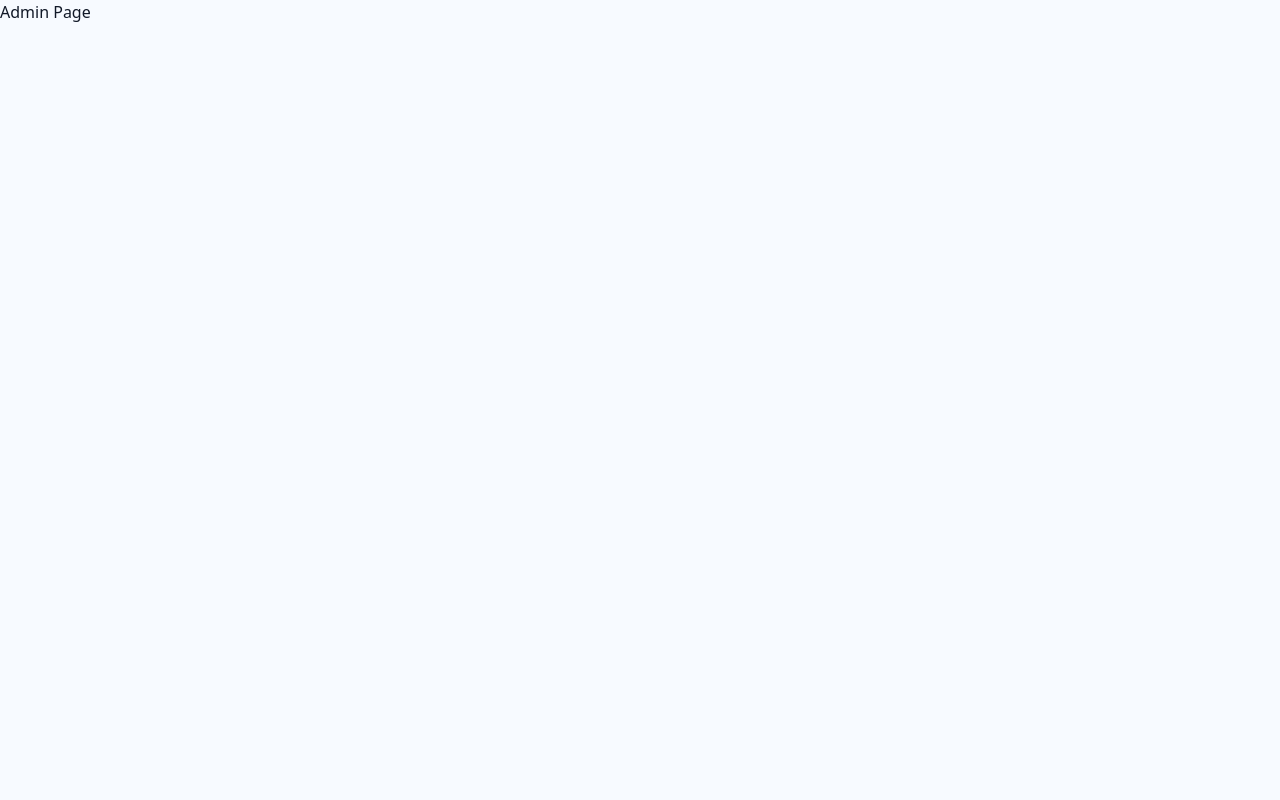
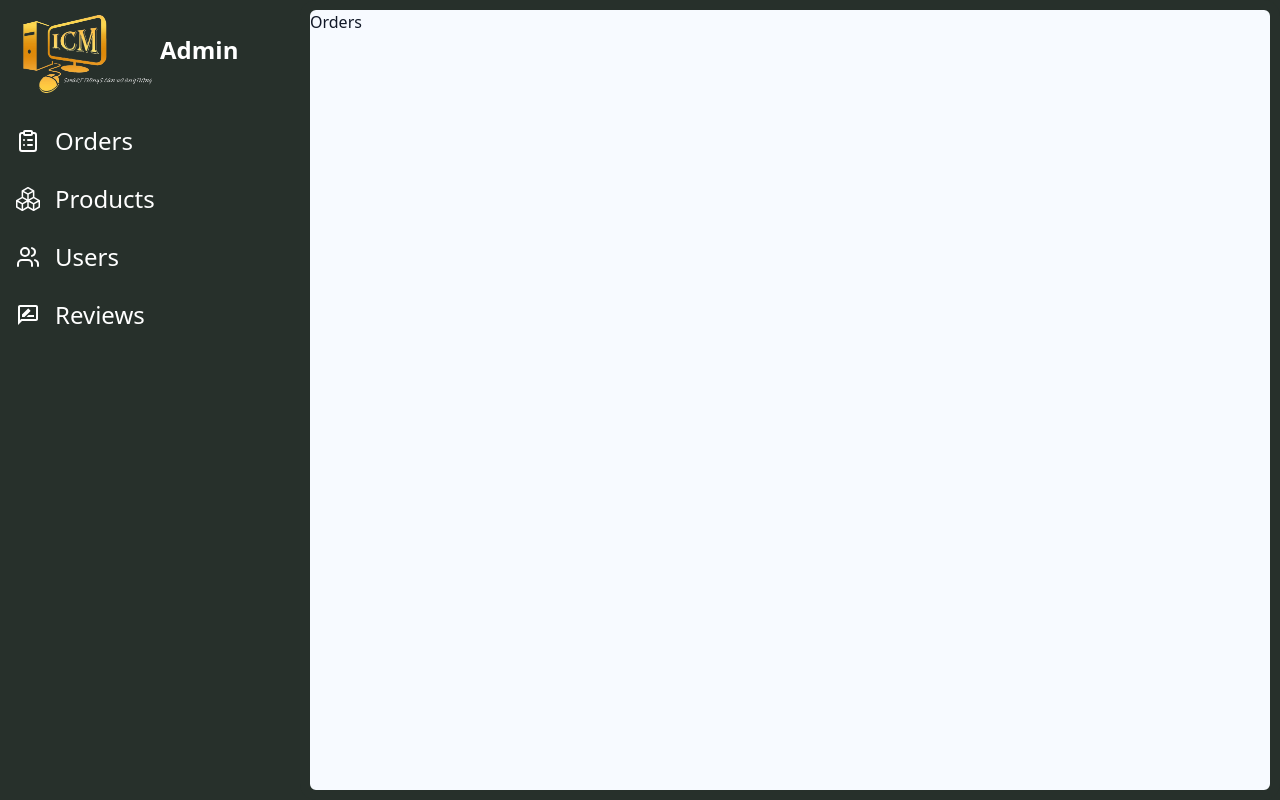
Before and after one commit to ishansivmal/i--computers-frontend, a React (Vite) app: page /admin in a window 1280 px wide. Built offline with nearby package versions, Linux system fonts and the light colour scheme.

Commit message:
day-13 💡

```diff
--- a/package.json
+++ b/package.json
@@ -13,6 +13,8 @@
     "@tailwindcss/vite": "^4.1.18",
     "react": "^19.2.0",
     "react-dom": "^19.2.0",
+    "react-icon": "^1.0.0",
+    "react-icons": "^5.5.0",
     "react-router-dom": "^7.11.0",
     "tailwindcss": "^4.1.18"
   },
--- a/src/App.jsx
+++ b/src/App.jsx
@@ -10,6 +10,7 @@ import { HomePage } from './Pages/homePage'
 import { LoginPage } from './Pages/loginPage'
 import { RegisterPage } from './Pages/registerPage'
 import { AdminPage } from './Pages/adminPage'
+import { TestPage } from './Pages/testPage'
 
 
 function App() {
@@ -19,10 +20,11 @@ function App() {
      <div className='w-full h-screen bg-primary text-secondary'>
 
         <Routes path="/">
-             <Route path="/" element={<HomePage />}></Route>
-             <Route path="/login" element={<LoginPage />}></Route>
-             <Route path="/register" element={<RegisterPage />}></Route>
-             <Route path="/admin" element={<AdminPage />}></Route>
+             <Route path="/*" element={<HomePage />} />
+             <Route path="/login" element={<LoginPage />} />
+             <Route path="/register" element={<RegisterPage />} />
+             <Route path="/admin/*" element={<AdminPage />} />
+             <Route path="/test" element={<TestPage />} />
 
         </Routes>
 
--- a/src/Pages/adminPage.jsx
+++ b/src/Pages/adminPage.jsx
@@ -1,7 +1,45 @@
+import { Link, Route } from "react-router-dom";
+import { Routes } from "react-router-dom";
+import { LuClipboardList } from "react-icons/lu";
+import { BsBoxes } from "react-icons/bs";
+import { LuUsers } from "react-icons/lu";
+import { MdOutlineRateReview } from "react-icons/md";
+
+
+
+
+
+
 export function AdminPage() {
   return (
-    <div>
-      <h1>Admin Page</h1>
+    <div className="h-full w-full max-h-full flex bg-accent">
+
+      <div className="w-[300px] h-full bg-accent">
+          <div className="w-full h-[100px]  flex items-center text-white ">
+            <img src="/logo.png" alt="" className="h-full object-contain" />
+            <h1 className="text-2xl font-bold">Admin </h1>
+
+          </div>
+          <div className="w-full h-[400px]  text-white text-2xl flex flex-col gap-2 p-4">
+            {/* <a href="/admin" className="hover:underline">Orders</a> */}
+            <Link to="/admin" className="hover:underline w-full flex items-center h-[50px] gap-[15px]"> <LuClipboardList />Orders</Link>
+            <Link to="/admin/products" className="hover:underline w-full flex items-center h-[50px] gap-[15px]"><BsBoxes />Products </Link>
+            <Link to="/admin/users" className="hover:underline w-full flex items-center h-[50px] gap-[15px]"> <LuUsers />Users</Link>
+            <Link to="/admin/reviews" className="hover:underline w-full flex items-center h-[50px] gap-[15px]"><MdOutlineRateReview /> Reviews</Link>
+          </div>
+
+      </div>
+
+      <div className="w-[calc(100%-300px)] h-full max-h-full overflow-y-scroll border-[10px] border-accent rounded-2xl bg-primary" >
+             <Routes >
+                <Route path="/" element={<h1>Orders</h1>} />
+                <Route path="/products" element={<h1>Products</h1>} />
+                <Route path="/users" element={<h1>Users</h1>} />
+                <Route path="/reviews" element={<h1>Reviews</h1>} />
+
+             </Routes>
+      </div>
+
     </div>
   );
 }
--- a/src/Pages/homePage.jsx
+++ b/src/Pages/homePage.jsx
@@ -1,9 +1,20 @@
+import { Routes } from "react-router-dom";
 import Header from "../components/header.jsx";
+import { Route } from "react-router-dom";
+
 export function HomePage() {
   return (
-    <div>
+    <div className="h-full w-full overflow-y-scroll">
      <Header/>
-               <span>Lorem ipsum dolor, sit amet consectetur adipisicing elit. Reprehenderit voluptates autem assumenda veritatis ea, soluta cum odio repellat eos excepturi itaque quasi iste esse rem unde recusandae, quod sunt cumque?</span>
+        <div className="w-full min-h-[calc(100%-100px)] ">
+            <Routes>
+                <Route path="/" element={<h1>Home</h1>} />
+                <Route path="/products" element={<h1>Products</h1>} />
+                <Route path="/users" element={<h1>Users</h1>} />
+                <Route path="/reviews" element={<h1>Reviews</h1>} />
+                <Route path="/*" element={<h1>404 page not found</h1>} />
+             </Routes>
+        </div>
 
     </div>
   );
--- /dev/null
+++ b/src/Pages/testPage.jsx
@@ -0,0 +1,31 @@
+export function TestPage() {
+  return (
+   <div className="h-full w-full flex bg-amber-100">
+
+
+     <div className="w-[600px] h-[600px] bg-red-500 " >
+
+        <div className="w-[100px] h-[100px] bg-green-500"></div>
+        <div className="w-[100px] h-[100px] bg-blue-500"></div>
+
+        <div className="w-[100px] h-[100px] bg-pink-500 m-[10px] mt-[40px]"></div>
+
+        <div className="w-[100px] h-[100px] bg-yellow-500"></div>
+        <div className="w-[100px] h-[100px] bg-amber-950"></div>
+
+
+
+    </div>
+
+    <div className="w-[600px] h-[600px] bg-pink-500 ml-[30px] p-[20px]">
+        Lorem ipsum dolor sit amet consectetur adipisicing elit. Molestiae quas architecto deleniti, mollitia non laudantium quae nisi reiciendis veniam vitae blanditiis. Doloribus excepturi illo mollitia, corporis, fuga, blanditiis optio praesentium necessitatibus a quibusdam vero! Esse, libero? Rem voluptates repellat porro explicabo voluptate quam maiores laboriosam dignissimos, nisi animi placeat. Placeat cumque repudiandae optio dolore magnam asperiores cum totam omnis! Eaque, similique? Corporis eum similique quod quia fugit sed officiis cum incidunt illum alias provident quam ratione vel iste consequatur numquam, veritatis et, nostrum qui reprehenderit magnam dignissimos tempore tempora deleniti! Quidem, placeat quo error iusto laudantium veniam distinctio. Eum, totam?
+
+    </div>
+
+   </div>
+
+
+
+
+  );
+}
--- a/src/components/header.jsx
+++ b/src/components/header.jsx
@@ -1,11 +1,18 @@
-
+import { Link } from "react-router-dom";
 
 export default function Header() {
     {
       return (
-        <header className=" w-full h[100px] bg-accent">
-          <img src="logo.png"className="w-[100px]" alt="My Shop" />
-          <h1>My Shop</h1>
+        <header className=" w-full h-[100px] bg-accent flex">
+          <img src="logo.png"className="h-full" alt="My Shop" />
+          <div className="w-full h-full flex  text-primary justify-center items-center gap-[30px] text-xl">
+              <Link to="/">Home</Link>
+              <Link to="/products">Products</Link>
+              <Link to="/users">Users</Link>
+              <Link to="/reviews">Reviews</Link>
+
+          </div>
+
         </header>
 
       );
--- a/src/index.css
+++ b/src/index.css
@@ -3,5 +3,34 @@
 {
     --color-primary: #F7FAFF;
     --color-secondary: #111827;
-    --color-accent: #2563E0;
+    --color-accent: #27302b;
 }
+
+
+/* ===== Custom Formal Scrollbar ===== */
+
+/* Chrome, Edge, Safari */
+::-webkit-scrollbar {
+  width: 12px;
+}
+
+::-webkit-scrollbar-track {
+  background: transparent;     /* light neutral gray */
+}
+
+::-webkit-scrollbar-thumb {
+  background-color: #27302b; /* gray-400 */
+  border-radius: 12px;
+  border: 12px solid #f1f3f5; /* space effect */
+}
+
+::-webkit-scrollbar-thumb:hover {
+  background-color: #6b7280; /* gray-500 */
+}
+
+/* Firefox */
+* {
+  scrollbar-width: thin;
+  scrollbar-color: #9ca3af #f1f3f5;
+}
+/* End Custom Scrollbar */
```
Also changed, not shown: 1 other file (tests, documents, lock files or other folders).
